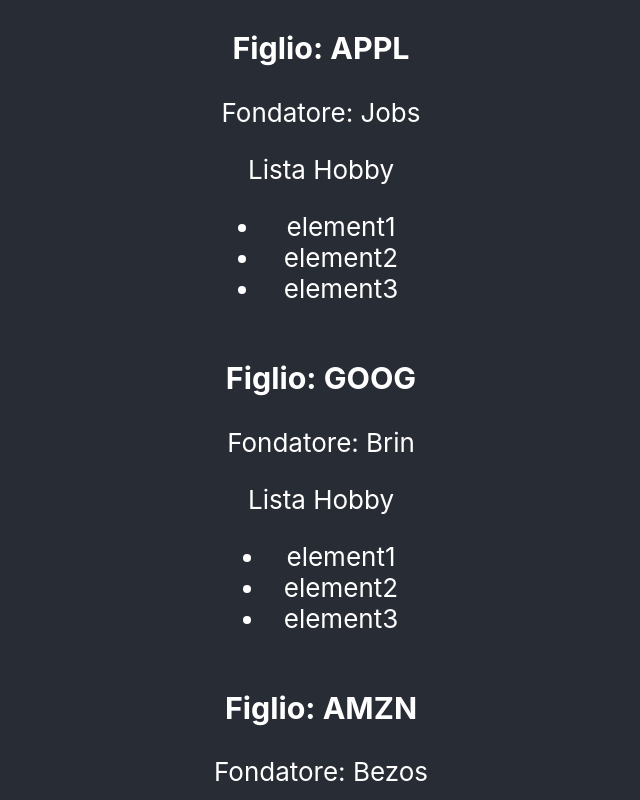
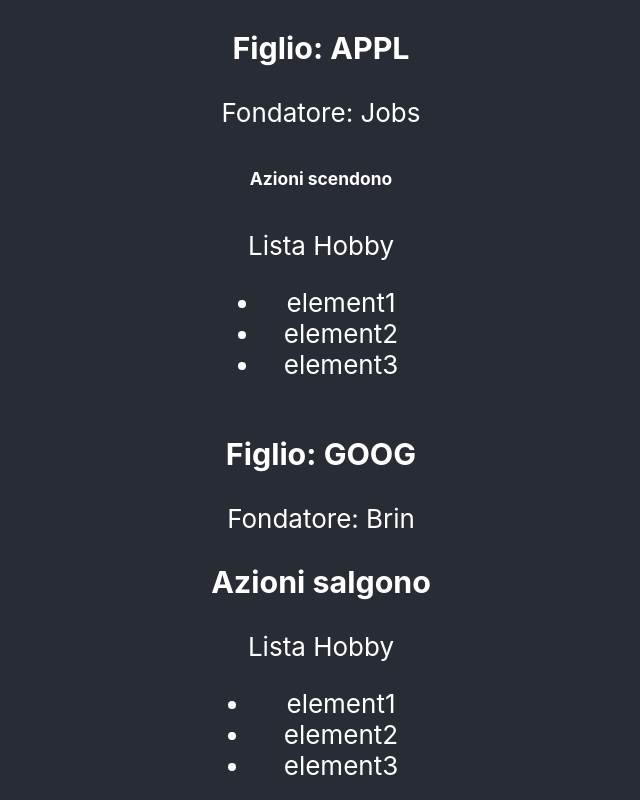
Before and after one commit to AntonioVirgone/react-nasdaq, a React (Create React App) app: page / in a window 1280 px wide. Shown: the top 800 px of the page, without its empty margins (319-959 px from the left). Built offline with nearby package versions, Linux system fonts and the light colour scheme.

Commit message:
add condition

```diff
--- a/src/App.js
+++ b/src/App.js
@@ -3,15 +3,15 @@ import Stock from './Stock';
 
 function App() {
   const stockList = [
-    {name: 'appl', founder: 'Jobs'},
-    {name: 'GOOG', founder: 'Brin'},
-    {name: 'AMZN', founder: 'Bezos'}
+    {name: 'appl', founder: 'Jobs', corporateCapital: 10000000},
+    {name: 'GOOG', founder: 'Brin', corporateCapital: 50000000},
+    {name: 'AMZN', founder: 'Bezos', corporateCapital: 9000000}
   ]
 
   return (
     <div className="App">
       <header className="App-header">
-        { stockList.map(item => <Stock name={item.name.toUpperCase()} founder={item.founder} /> ) }
+        { stockList.map(item => <Stock name={item.name.toUpperCase()} founder={item.founder} corporateCapital={item.corporateCapital} age={30} /> ) }
       </header>
     </div>
   );
--- a/src/Stock.js
+++ b/src/Stock.js
@@ -15,8 +15,10 @@ class Stock extends Component {
       <div>
         <h3>Figlio: {name}</h3>
         <p>Fondatore: {founder}</p>
+        { this.props.corporateCapital >= 15000000 ? <h3>Azioni salgono</h3> : <h6>Azioni scendono</h6> }
         <p>Lista Hobby</p>
         <ul>{ this.hobby.map(item => <RigaHobby item={item} />)}</ul>
+
       </div>
     )
   }
```
